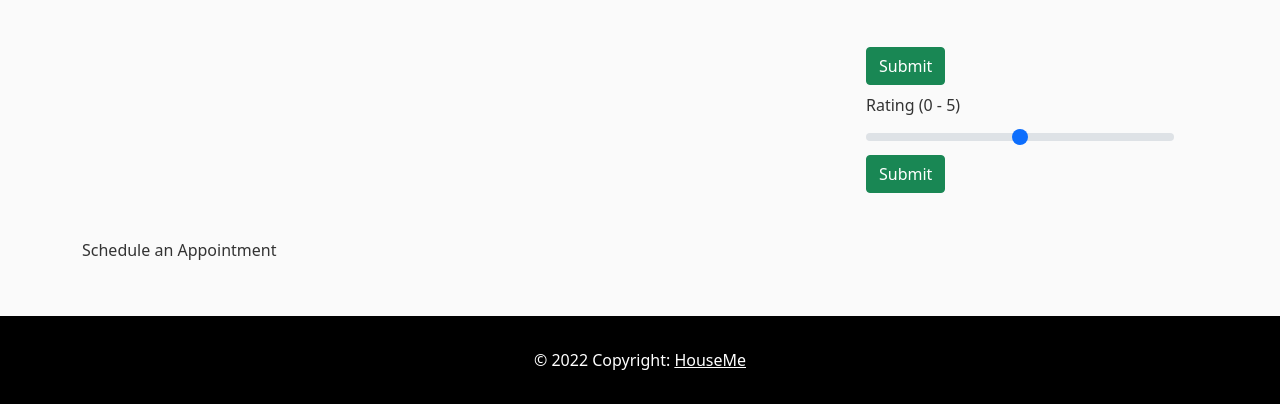
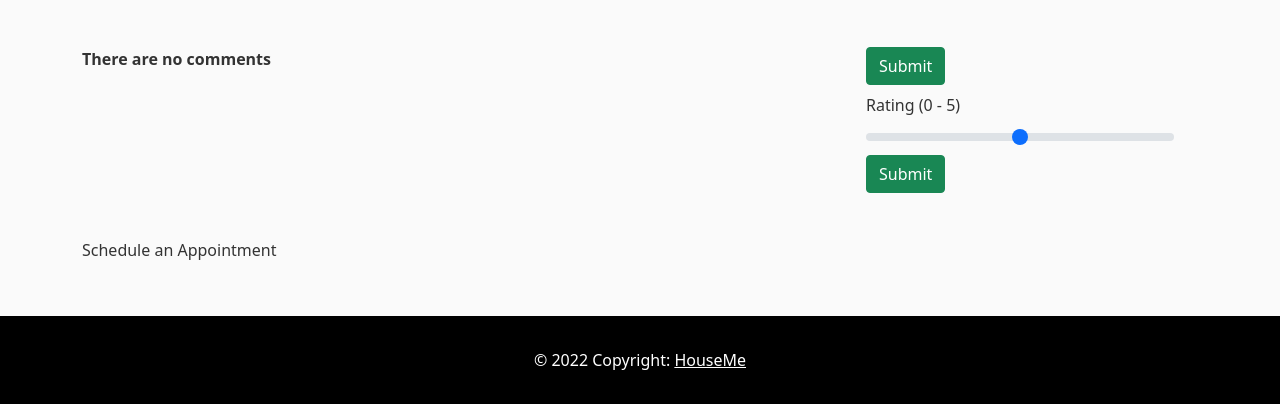
Before and after one commit to gcivil-nyu-org/S2022-Team-5-repo, a Django app: template templates/property/property_page.html in a window 1280 px wide. Shown: the part 1127-1531 px from the top of the page. Run offline with Django 3.2, Linux system fonts and the light colour scheme; the template is opened without the code that fills it, so the values that code supplies are empty; some libraries are stand-ins or nearby versions.

Commit message:
Update property_page.html

```diff
--- a/templates/property/property_page.html
+++ b/templates/property/property_page.html
@@ -153,6 +153,7 @@
     </div>
     <div class="row mt-5">
         <div class='col-md-8'>
+            {% if comments %}
             <div class="list-group">
                 {% for comment in comments %}
                 <a href="#" class="list-group-item list-group-item-action" aria-current="true">
@@ -164,8 +165,11 @@
                 </a>
                 {% endfor %}
             </div>
+        {% else %}
+        <h7> <b> There are no comments </b></h7>
+        {% endif %}
+
         </div>
-
         <div class='col-md-4'>
             <div class="container">
                 {% if messages %}
```
